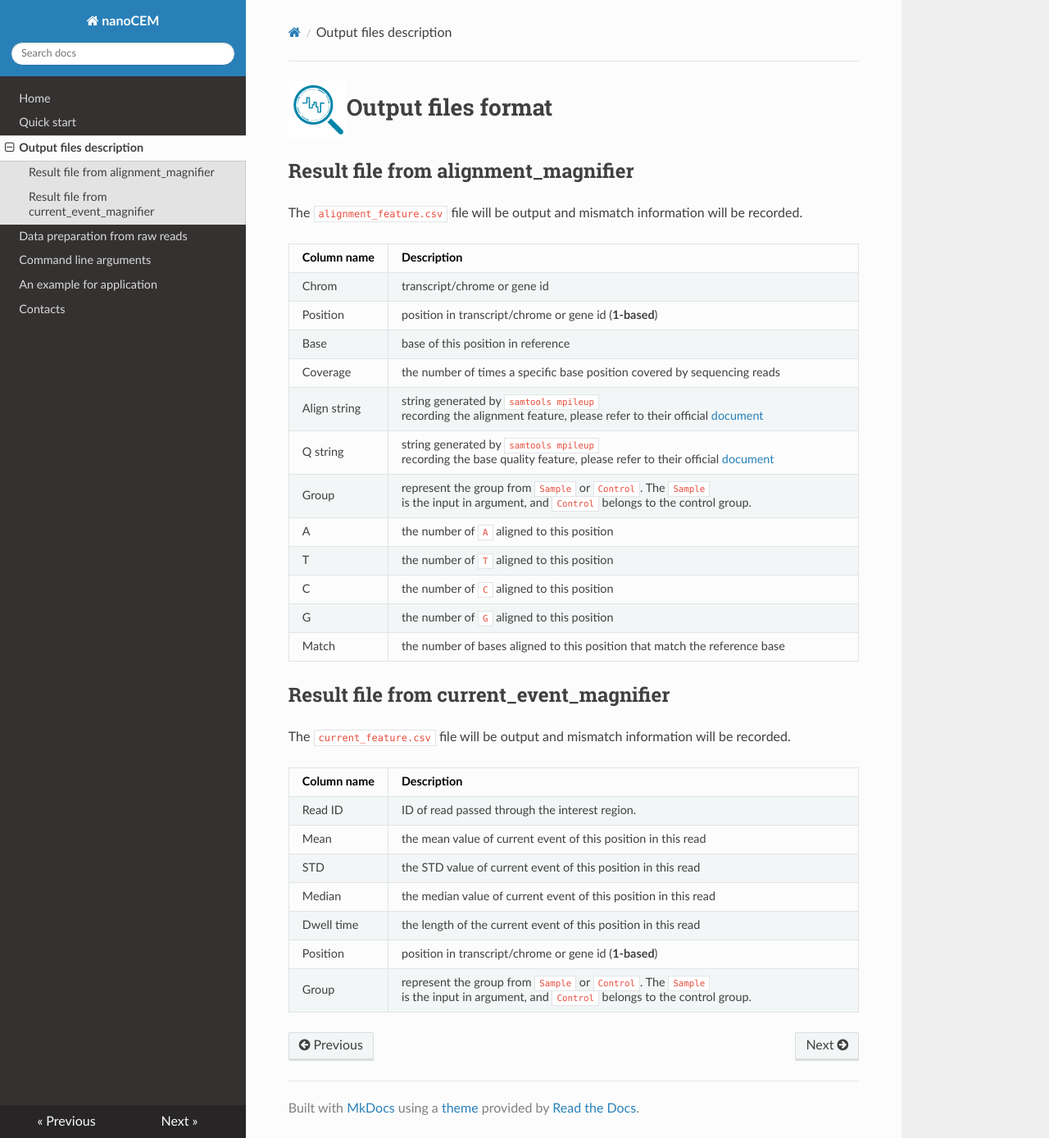
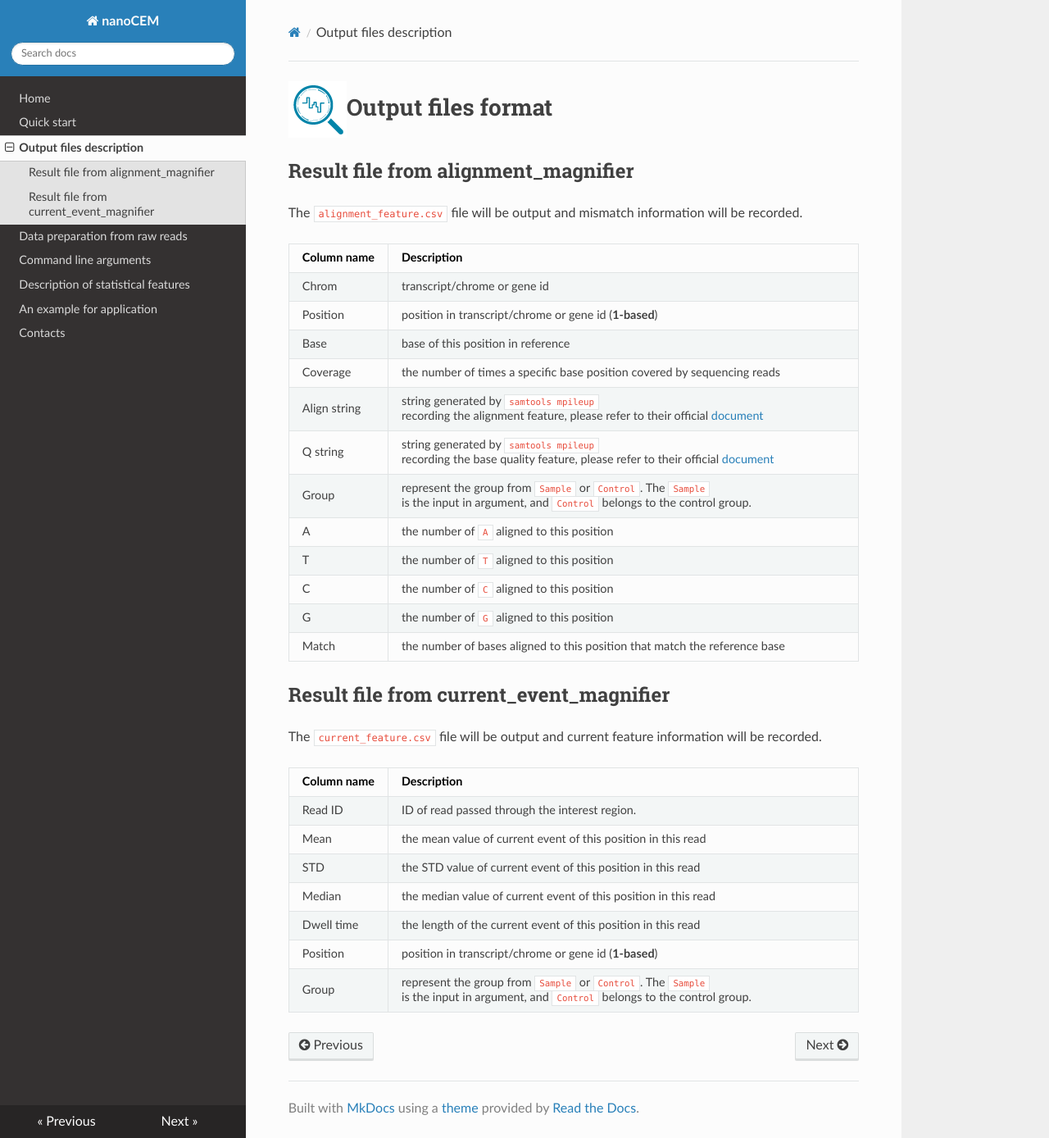
Before and after one commit to lrslab/nanoCEM, an MkDocs documentation site: the page built from docs/output_format.md, in a window 1280 px wide and 1388 px high. Shown: the whole window at 82% size. Built offline with MkDocs 1.6.1, drawn with Linux system fonts in a browser that asks for light colours; nearby versions of some CDN libraries.

Commit message:
update figs in docs

```diff
--- a/docs/output_format.md
+++ b/docs/output_format.md
@@ -21,7 +21,7 @@ The `alignment_feature.csv` file will be output and mismatch information will be
 
 ## Result file from current_event_magnifier
 
-The `current_feature.csv` file will be output and mismatch information will be recorded.
+The `current_feature.csv` file will be output and current feature information will be recorded.
 
 | Column name       |Description|
 |------------|------------|
--- a/mkdocs.yml
+++ b/mkdocs.yml
@@ -5,6 +5,7 @@ nav:
   - Output files description: output_format.md
   - Data preparation from raw reads : preparation.md
   - Command line arguments : argument.md
+  - Description of statistical features : statistics.md
   - An example for application: example.md
   - Contacts: contact.md
 theme: readthedocs
```
Also changed, not shown: docs/index.md (+1 -0 lines), docs/statistics.md (added, +22 -0 lines), docs/statistic.jpg (added).
